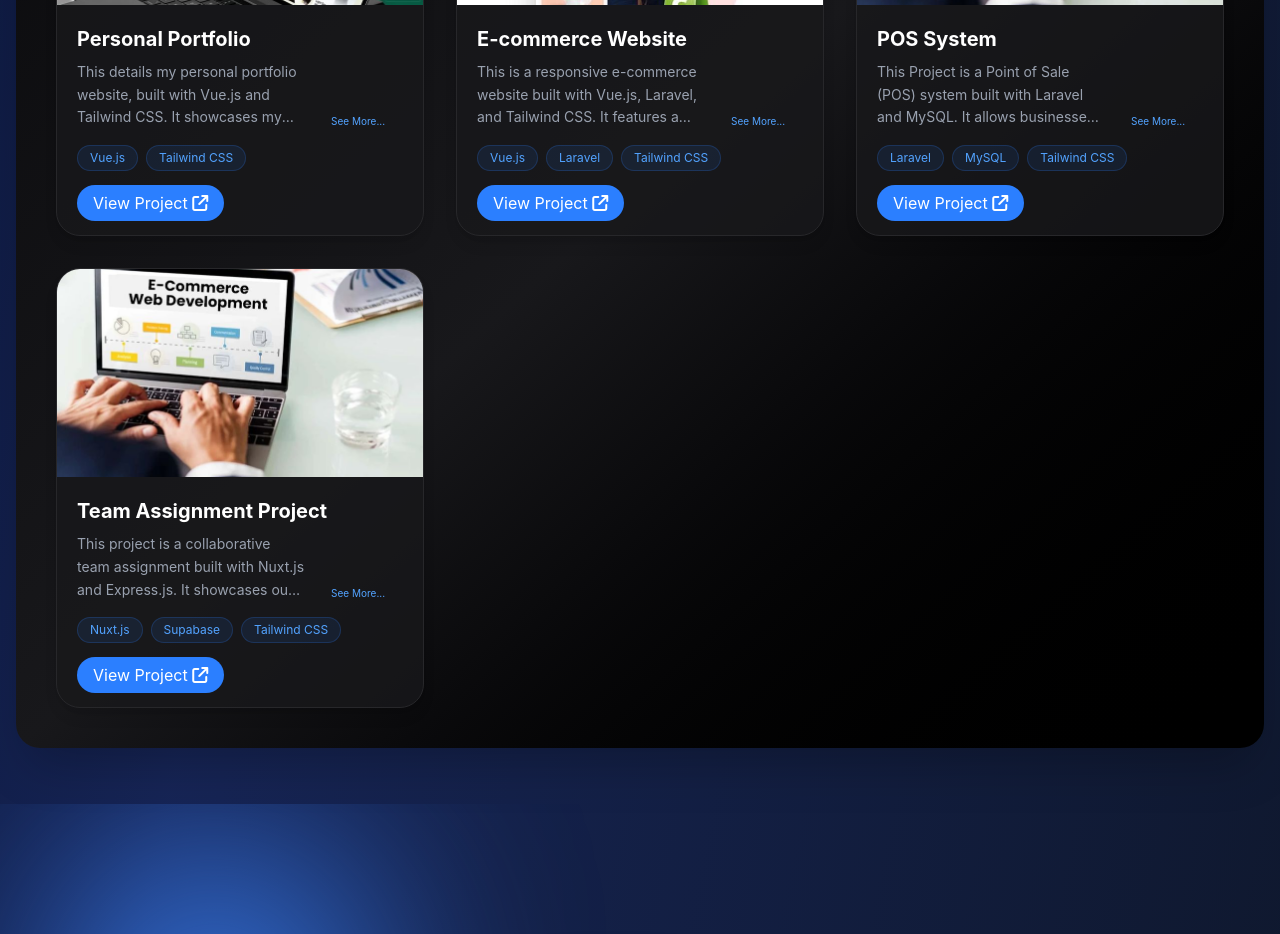
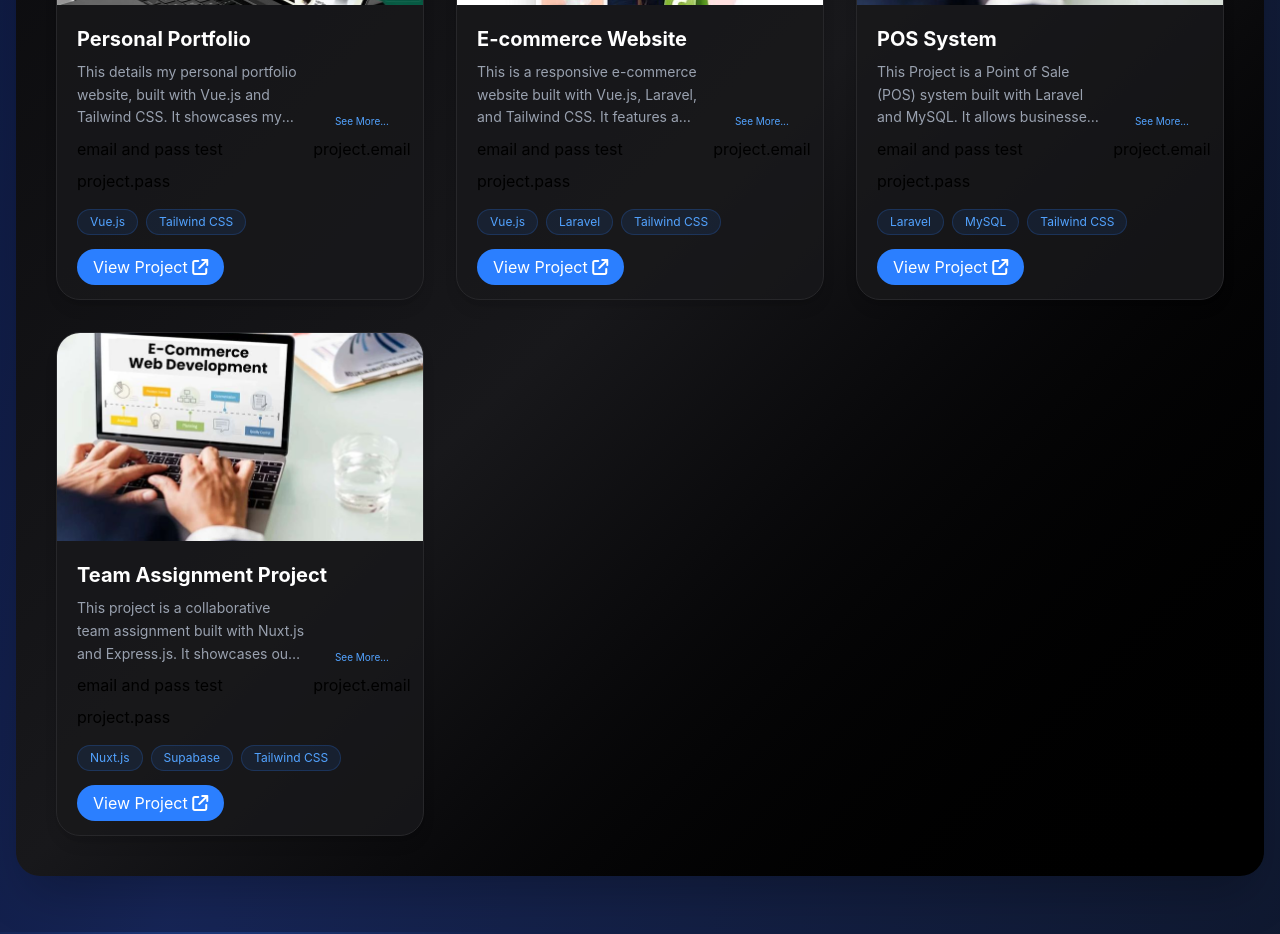
Before and after one commit to kunvinthien-cyber/Portfolio, a Vue app: page / in a window 1280 px wide. Shown: the part 4480-5414 px from the top of the page. Built offline with nearby package versions, Linux system fonts and the light colour scheme.

Commit message:
Update ProjectPage.vue
add email and pass test

```diff
--- a/src/components/Page/ProjectPage.vue
+++ b/src/components/Page/ProjectPage.vue
@@ -30,6 +30,8 @@ const projects = [
     link: 'https://pos-system-l7b1.onrender.com',
     description:
       'This Project is a Point of Sale (POS) system built with Laravel and MySQL. It allows businesses to manage sales, inventory, and customer data efficiently. The system features a user-friendly interface and robust functionality for seamless operations. but it not to deploy yet.',
+    email: 'admin@gmail.com',
+    pass: 'admin123',
   },
   {
     name: 'Team Assignment Project',
@@ -87,6 +89,9 @@ const projects = [
               <button @click="toggle(index)" class="text-blue-400 text-[10px] mt-2 hover:underline">
                 {{ expanded === index ? 'Show Less' : 'See More...' }}
               </button>
+              <h1>email and pass test</h1>
+              <p> project.email</p>
+              <p> project.pass</p>
             </div>
             <!-- Skills -->
             <div class="flex flex-wrap gap-2 mb-5">
```
